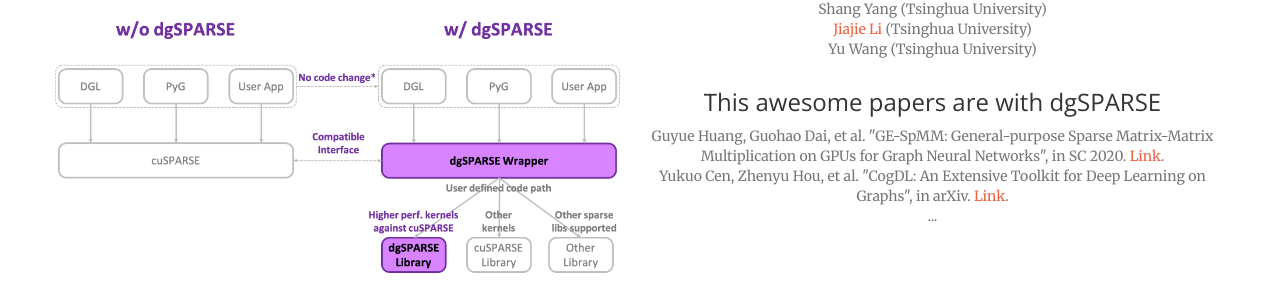
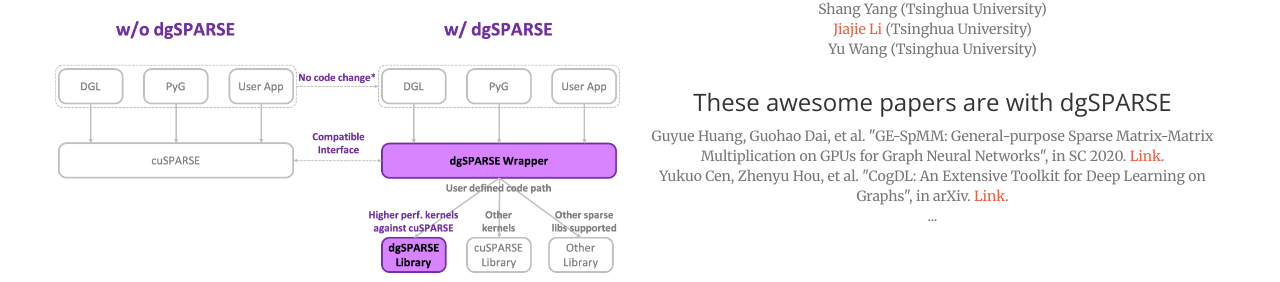
Before and after one commit to dgSPARSE/dgSPARSE.github.io, a Jekyll site: the page built from index.html, in a window 1280 px wide and 900 px high, scrolled down 1038 px. Shown: the part 175-457 px from the top of the window. Built offline with Jekyll 4.4.1, drawn with Linux system fonts in a browser that asks for light colours.

Commit message:
fix typo

```diff
--- a/_includes/call-to-action.html
+++ b/_includes/call-to-action.html
@@ -34,7 +34,7 @@
                     </ul>
                 </div>
                 <div class="row">
-                    <h3>This awesome papers are with dgSPARSE</h3>
+                    <h3>These awesome papers are with dgSPARSE</h3>
                     <ul class="list-unstyled text-muted">
                         <li> Guyue Huang, Guohao Dai, et al. "GE-SpMM: General-purpose Sparse Matrix-Matrix
                             Multiplication on GPUs for Graph Neural Networks", in SC 2020. <a
```
